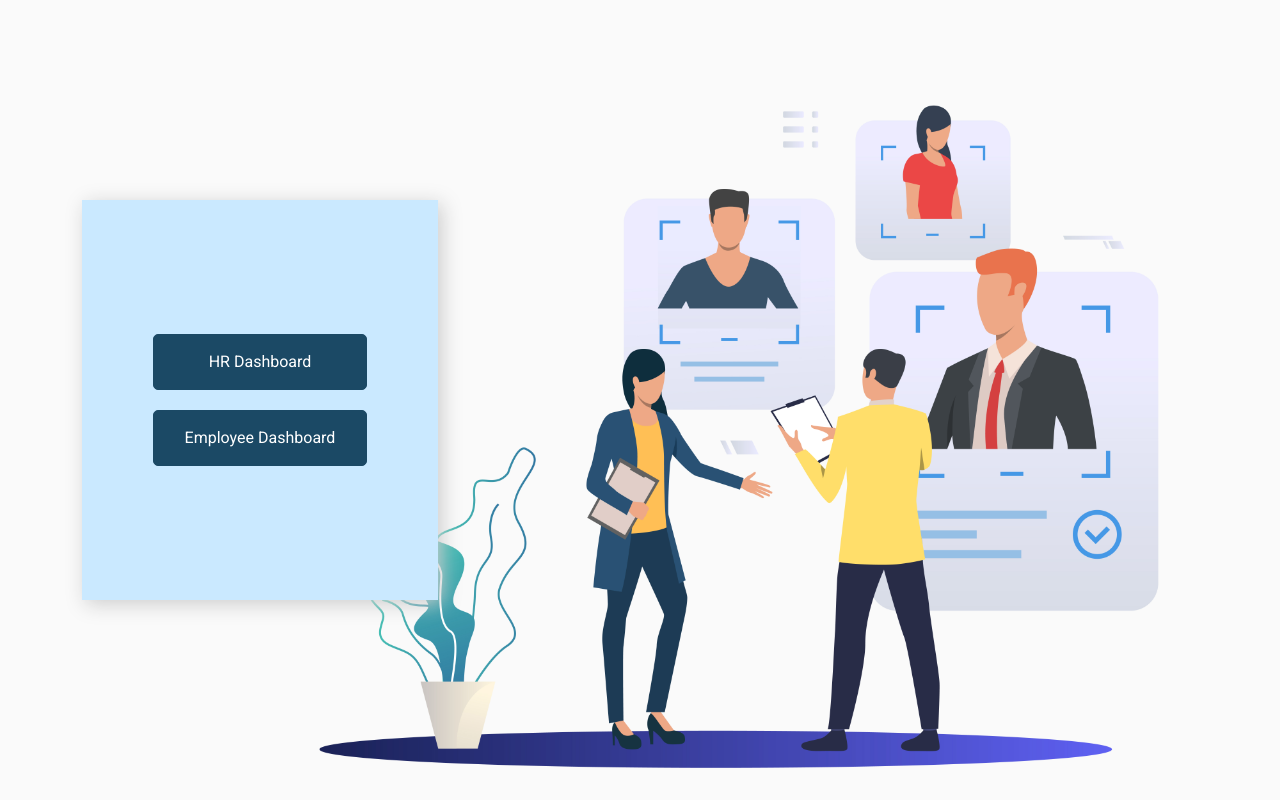
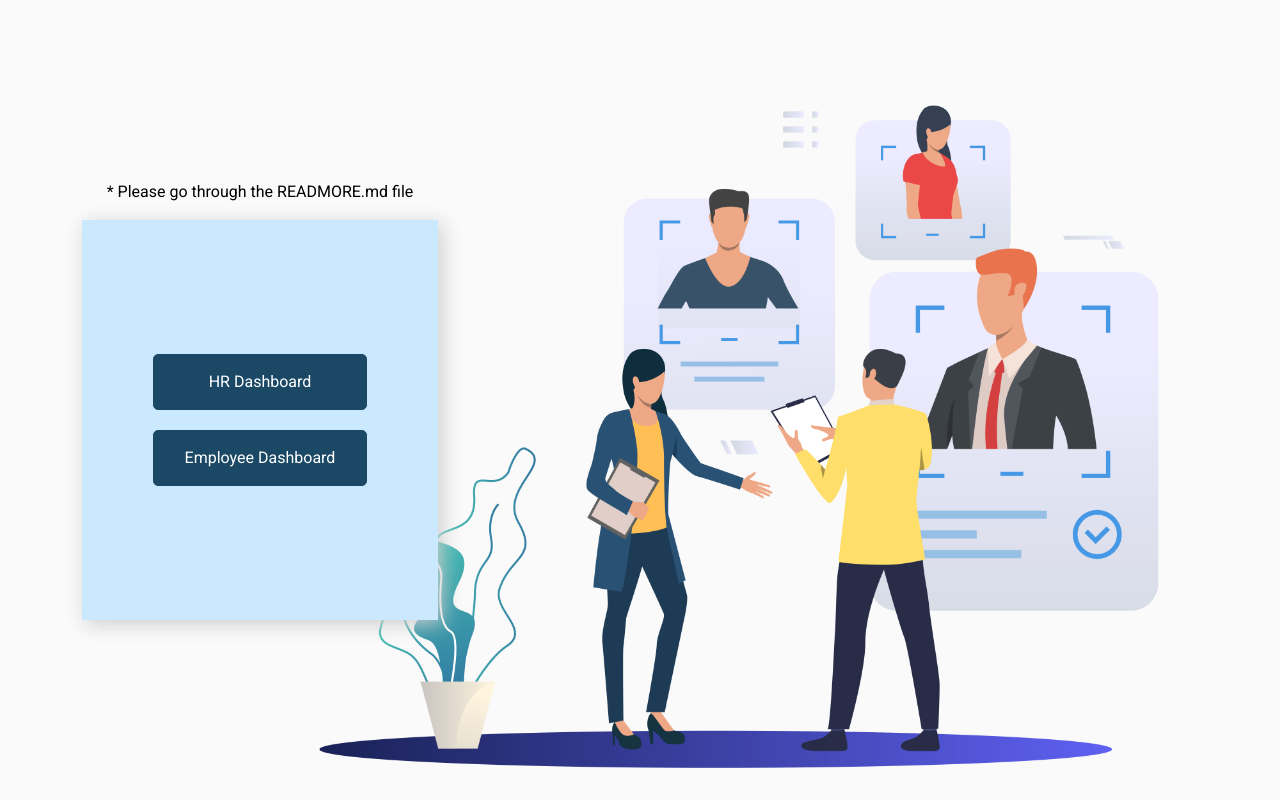
Before and after one commit to harshverma63/HR-Dashboard, a plain HTML site: page index.html in a window 1280 px wide. Drawn offline with nearby package versions, Linux system fonts and the light colour scheme.

Commit message:
Update index.html

```diff
--- a/index.html
+++ b/index.html
@@ -13,6 +13,11 @@
         <div class="container">
             <div class="row">
                 <div class="col-lg-4 VH-center">
+                    <div class="notification">
+                        <p><span>* </span>Please go through the READMORE.md file</p>
+
+                    </div>
+
                     <div class="selectionButtons">
                         <button id="hrBUT" href="hr/hr-dashboard.html" class="btn1 equalBTN">HR Dashboard</button>
                         <button id="empBUT" href="employee/emp-index.html" class="btn1 equalBTN">Employee Dashboard</button>
```
